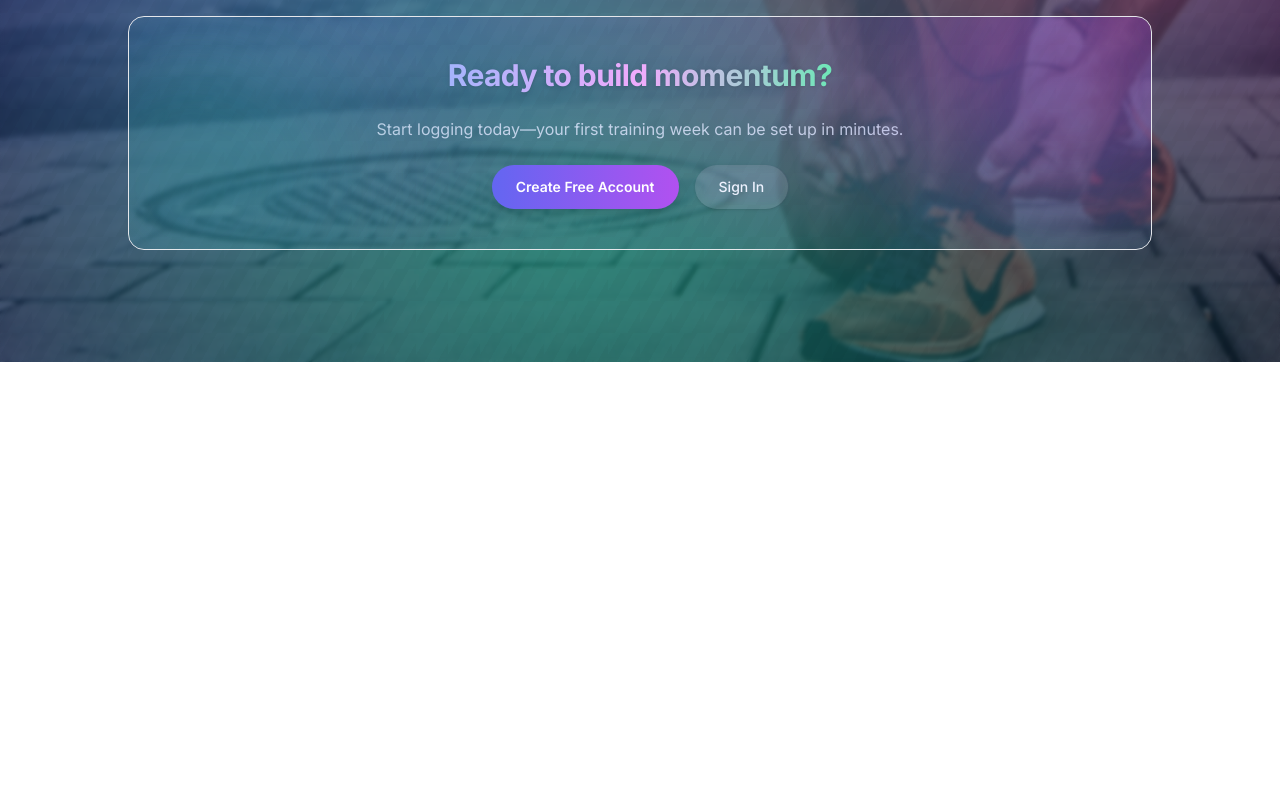
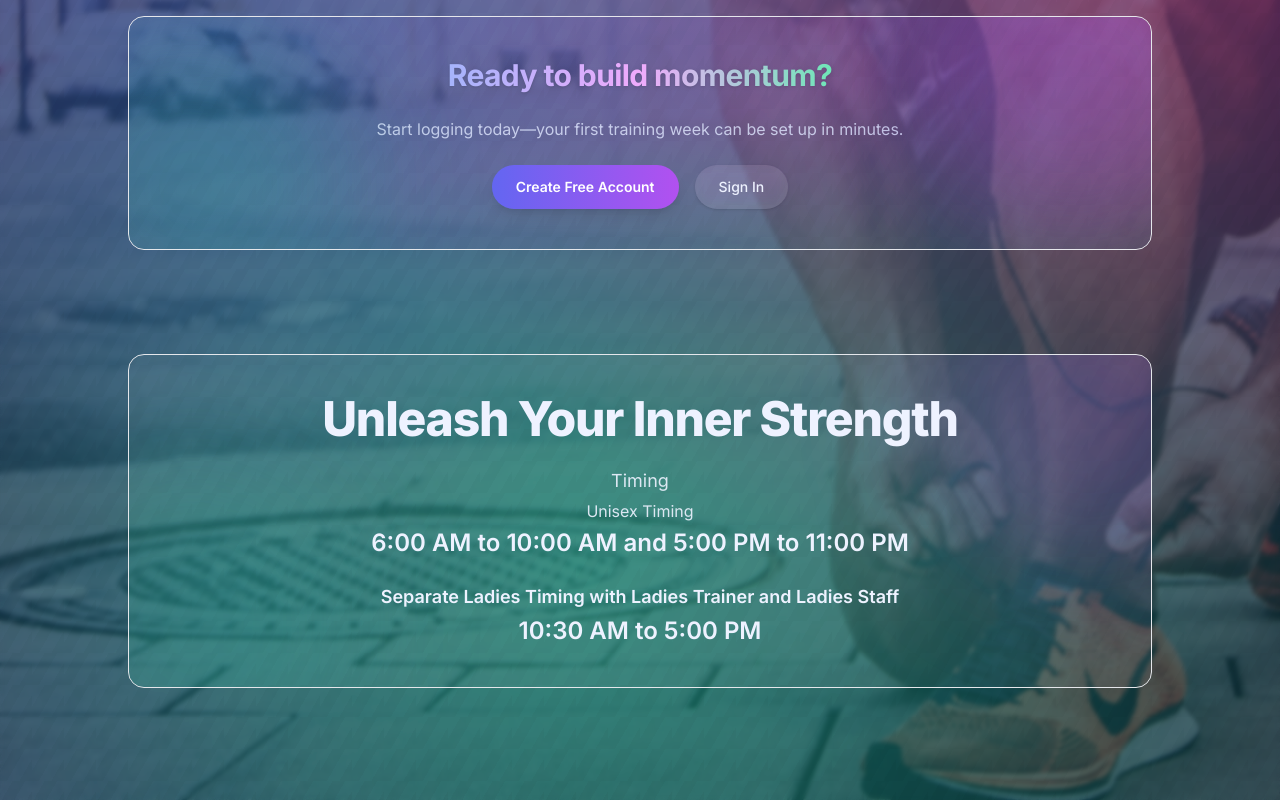
Before and after one commit to Ranjuna120/FitnessMomentum, a Next.js app: page / in a window 1280 px wide. Shown: the part 787-1587 px from the top of the page. Before the commit the page ends 1149 px from the top, so only its background shows below. Built offline with nearby package versions, Linux system fonts and the light colour scheme.

Commit message:
Update page.tsx

```diff
--- a/src/app/page.tsx
+++ b/src/app/page.tsx
@@ -1,9 +1,11 @@
 import Link from 'next/link'
 import Image from 'next/image'
+// import ScrollTimingCard from '../components/ScrollTimingCard'
 
 export default function LandingPage() {
   return (
-    <main className="relative min-h-screen overflow-hidden">
+    <main className="relative min-h-screen overflow-x-hidden">
+  {/* <ScrollTimingCard /> */}
     {/* Global full-page background image (above base gradient, below overlays) */}
     <div className="absolute inset-0 -z-30">
         <Image
@@ -85,6 +87,26 @@ export default function LandingPage() {
             </div>
           </div>
         </div>
+
+        {/* Timing section (added at the bottom) */}
+        <div id="timing" className="relative w-full max-w-5xl mt-12">
+          <div className="relative overflow-hidden rounded-2xl border border-white/10 bg-white/5 backdrop-blur-md px-8 py-10 text-center text-indigo-50">
+            <div className="absolute -right-24 -top-24 w-80 h-80 rounded-full bg-gradient-to-br from-indigo-500/20 to-fuchsia-500/20 blur-3xl" />
+            <div className="absolute -left-24 -bottom-24 w-80 h-80 rounded-full bg-gradient-to-br from-emerald-500/20 to-teal-500/20 blur-3xl" />
+
+            <h2 className="text-3xl md:text-5xl font-extrabold tracking-tight relative z-10">Unleash Your Inner Strength</h2>
+            <div className="mt-6 space-y-1 relative z-10">
+              <p className="text-base md:text-lg opacity-90">Timing</p>
+              <p className="text-sm md:text-base opacity-90">Unisex Timing</p>
+              <p className="mt-2 text-lg md:text-2xl font-semibold">6:00 AM to 10:00 AM and 5:00 PM to 11:00 PM</p>
+            </div>
+
+            <div className="mt-6 space-y-1 relative z-10">
+              <p className="text-base md:text-lg font-semibold">Separate Ladies Timing with Ladies Trainer and Ladies Staff</p>
+              <p className="mt-1 text-lg md:text-2xl font-semibold">10:30 AM to 5:00 PM</p>
+            </div>
+          </div>
+        </div>
       </section>
     </main>
   )
```
